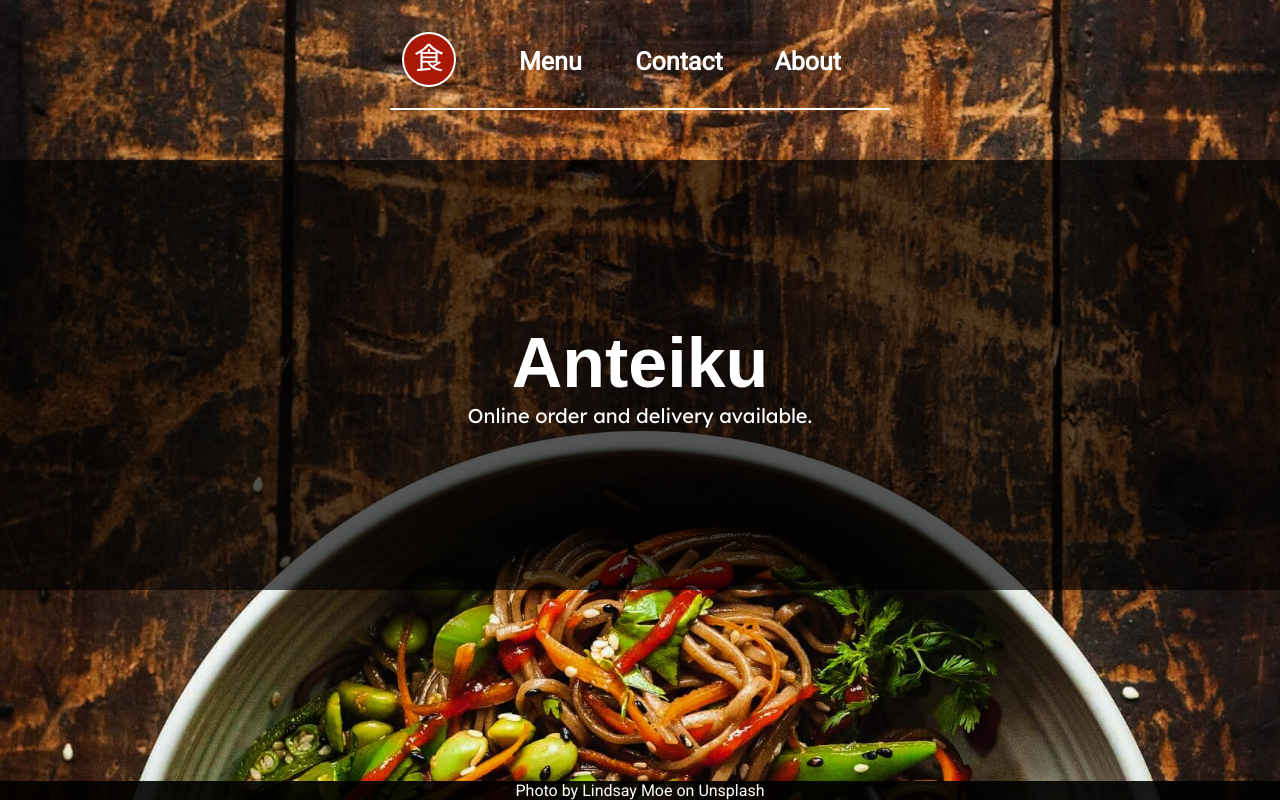
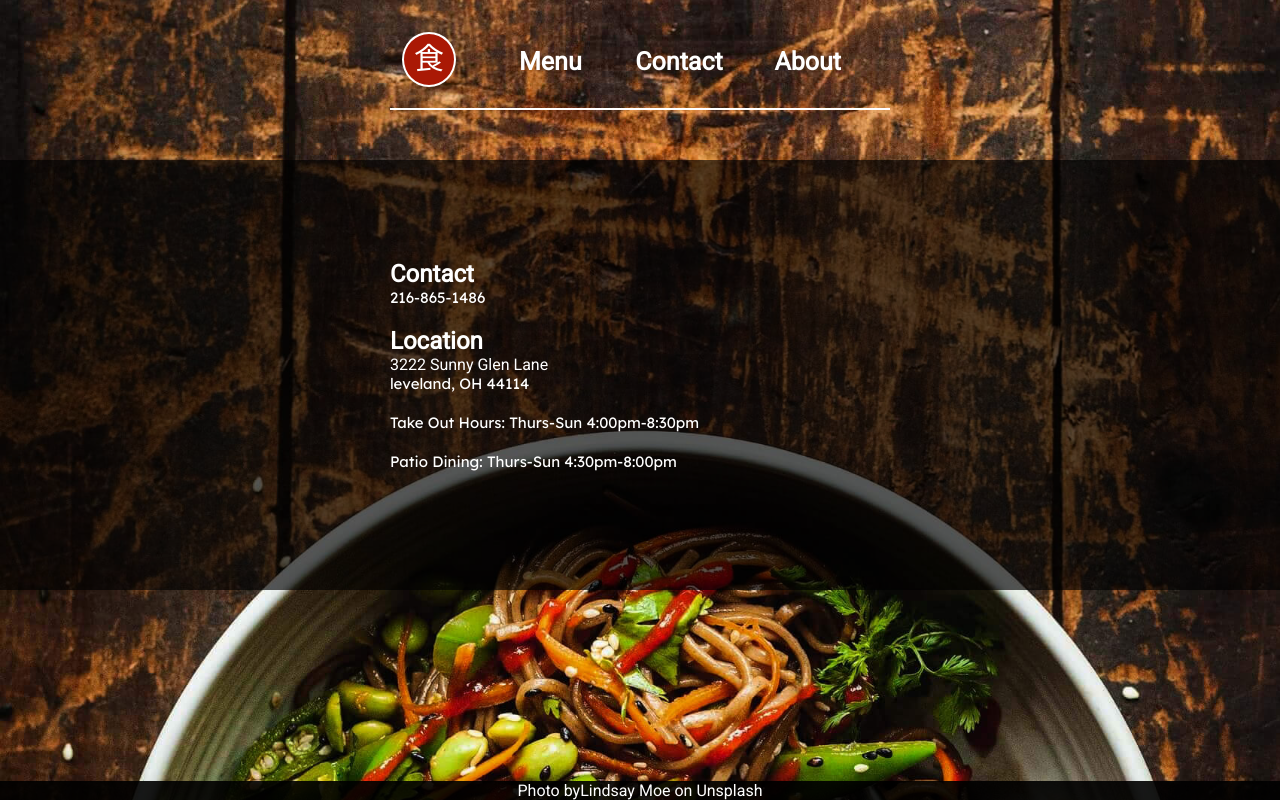
Before and after one commit to gscarv13/restaurant-js, a website built with webpack: page dist/index.html in a window 1280 px wide. Built offline with nearby package versions, Linux system fonts and the light colour scheme; a web font is replaced by a local one.

Commit message:
Add Scripts for About, Contact, Footer and Menu

```diff
--- a/src/assets/stylesheet/style.css
+++ b/src/assets/stylesheet/style.css
@@ -104,6 +104,7 @@
   grid-gap: 10px;
   width: 500px;
   height: 100%;
+  font-family: 'Roboto', sans-serif;
 }
 
 .dish-item {
@@ -119,6 +120,7 @@
 }
 
 .about {
+  font-family: 'Roboto', sans-serif;
   padding: 0 80px;
 }
 
@@ -128,14 +130,23 @@
 
 .about p {
   font-size: 18px;
+  margin-bottom: 15px;
 }
 
 .contact {
   width: 500px;
+  font-family: 'Roboto', sans-serif;
 }
 
 .contact p {
-  font-size: 18px;
+  font-size: 15px;
+  margin-bottom: 20px;
+}
+
+.img-cont {
+  display: flex;
+  justify-content: center;
+  width: 100%;
 }
 
 footer {
--- a/src/index.js
+++ b/src/index.js
@@ -1,9 +1,12 @@
 import './assets/stylesheet/style.css';
 import './assets/images/bg-m3.jpg';
-import './assets/images/map.png';
 
 import renderNavigation from './scripts/navbar';
 import { mainContainer, homeContent } from './scripts/home';
+import renderMenu from './scripts/menu';
+import renderAbout from './scripts/about';
+import renderContact from './scripts/contact';
+import renderFooter from './scripts/footer';
 
 const loadPage = () => {
   const content = document.querySelector('#content');
@@ -11,8 +14,9 @@ const loadPage = () => {
 
   content.appendChild(renderNavigation());
 
-  homeContent(main);
+  renderContact(main);
   content.appendChild(main);
+  content.appendChild(renderFooter());
 };
 
 loadPage();
--- /dev/null
+++ b/src/scripts/about.js
@@ -0,0 +1,26 @@
+import Map from '../assets/images/map.png';
+
+const renderAbout = (main) => {
+  const container = document.createElement('div');
+  const title = document.createElement('h2');
+  const paragraph = document.createElement('p');
+  const paragraph2 = document.createElement('p');
+  const mapImage = new Image();
+  const div = document.createElement('div');
+
+  container.classList.add('about');
+  title.textContent = 'Who we are:';
+  paragraph.textContent = 'Lorem ipsum dolor sit amet consectetur adipisicing elit. Veritatis et iure repellendus eius minima cum sit cupiditate corporis repellat delectus.';
+  paragraph2.textContent = 'Come visit us:';
+  mapImage.src = Map;
+
+  div.classList.add('img-cont');
+  div.appendChild(mapImage);
+
+  container.append(title, paragraph, paragraph2, div);
+  main.appendChild(container);
+
+  return main;
+};
+
+export default renderAbout;
--- /dev/null
+++ b/src/scripts/contact.js
@@ -0,0 +1,26 @@
+const renderContact = (main) => {
+  const contactContainer = document.createElement('div');
+  const title = document.createElement('h2');
+  const phone = document.createElement('p');
+  const addressTitle = document.createElement('h2');
+  const address1 = document.createElement('div');
+  const address2 = document.createElement('p');
+  const takeOut = document.createElement('p');
+  const patio = document.createElement('p');
+
+  contactContainer.classList.add('contact');
+
+  title.textContent = 'Contact';
+  phone.textContent = '216-865-1486';
+  addressTitle.textContent = 'Location';
+  address1.textContent = '3222  Sunny Glen Lane';
+  address2.textContent = 'leveland, OH 44114';
+  takeOut.textContent = 'Take Out Hours: Thurs-Sun 4:00pm-8:30pm';
+  patio.textContent = 'Patio Dining: Thurs-Sun 4:30pm-8:00pm';
+
+  contactContainer.append(title, phone, addressTitle, address1, address2, takeOut, patio);
+
+  main.appendChild(contactContainer);
+};
+
+export default renderContact;
--- /dev/null
+++ b/src/scripts/footer.js
@@ -0,0 +1,18 @@
+const renderFooter = () => {
+  const footerContainer = document.createElement('footer');
+  const paragraph = document.createElement('p');
+  const link1 = document.createElement('a');
+  const link2 = document.createElement('a');
+
+  link1.href = 'https://unsplash.com/@lindsaymoe?utm_source=unsplash&utm_medium=referral&utm_content=creditCopyText';
+  link1.textContent = 'Lindsay Moe';
+
+  link2.href = 'https://unsplash.com/@lindsaymoe?utm_source=unsplash&utm_medium=referral&utm_content=creditCopyText';
+  link2.textContent = 'Unsplash';
+
+  paragraph.append('Photo by', link1, ' on ', link2);
+  footerContainer.appendChild(paragraph);
+  return footerContainer;
+};
+
+export default renderFooter;
--- /dev/null
+++ b/src/scripts/menu.js
@@ -0,0 +1,26 @@
+const renderMenu = (main) => {
+  const gridContainer = document.createElement('div');
+  gridContainer.classList.add('grid');
+
+  for (let i = 0; i < 4; i += 1) {
+    const dishItem = document.createElement('div');
+    const dishName = document.createElement('h2');
+    const dishDescription = document.createElement('p');
+    const dishPrice = document.createElement('h3');
+
+    dishName.textContent = 'Dish';
+    dishDescription.textContent = ' Some description of the dish goes here, and also add some more description';
+    dishPrice.textContent = '$20';
+
+    dishItem.classList.add('dish-item');
+    dishItem.appendChild(dishName);
+    dishItem.appendChild(dishDescription);
+    dishItem.appendChild(dishPrice);
+
+    gridContainer.appendChild(dishItem);
+  }
+
+  return main.appendChild(gridContainer);
+};
+
+export default renderMenu;
```
Also changed, not shown: dist/index.html, dist/main.js.
